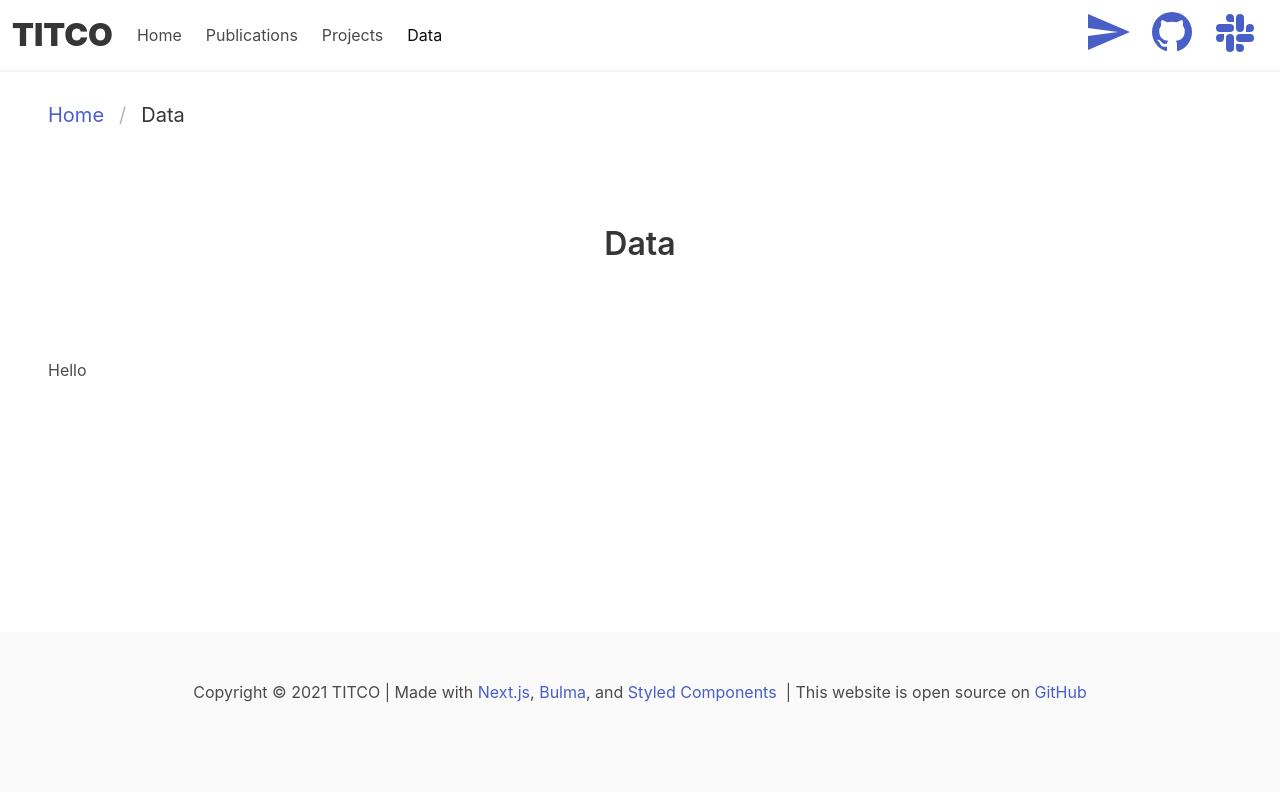
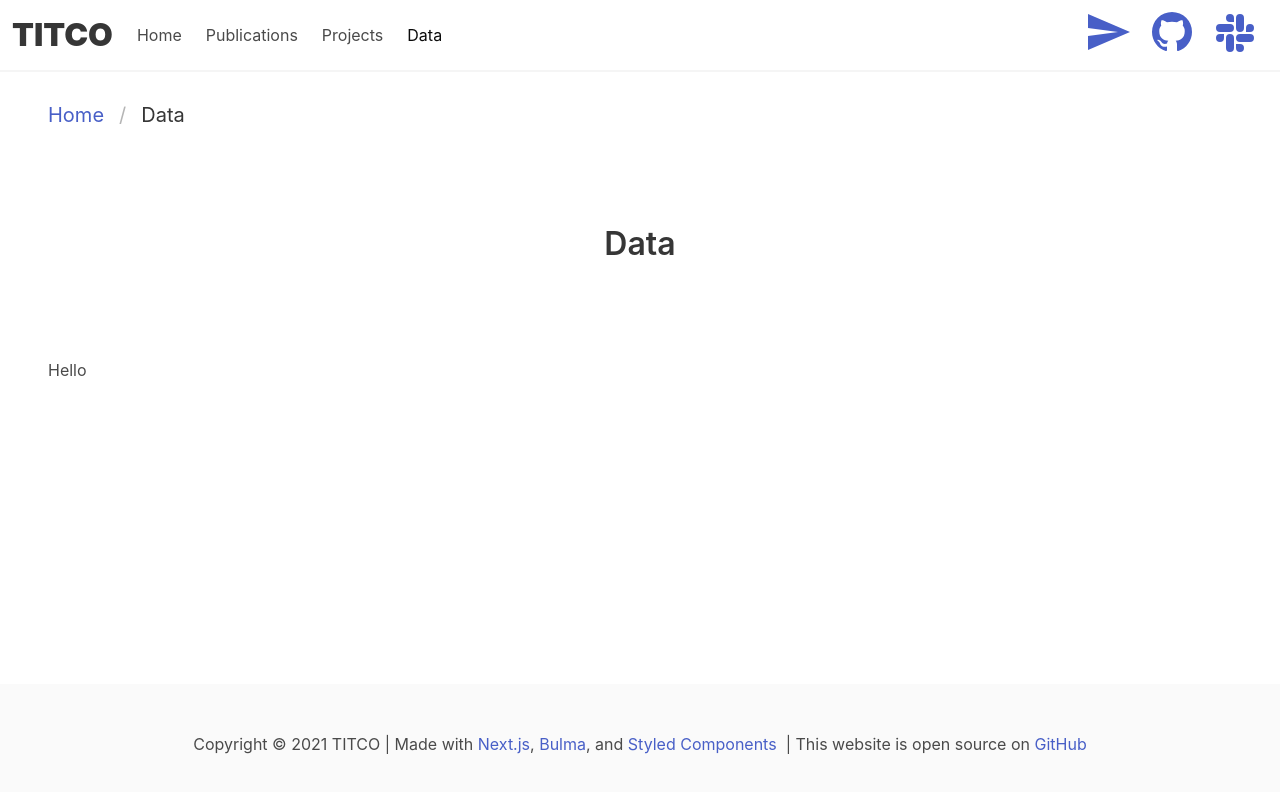
Before and after one commit to martingerdin/titco.org, a Next.js app: page /data in a window 1280 px wide. Shown: the top 792 px of the page. Built offline with nearby package versions, Linux system fonts and the light colour scheme.

Commit message:
Solved issue with sticky footer

```diff
--- a/components/Footer.tsx
+++ b/components/Footer.tsx
@@ -1,16 +1,8 @@
 import Link from "next/link";
-import styled from "styled-components";
-
-const FooterStyled = styled.footer`
-    position: absolute;
-    right: 0;
-    bottom: 0;
-    left: 0;
-`;
 
 export default function Footer() {
   return (
-    <FooterStyled className="footer">
+    <footer className="footer">
 	<div className="content has-text-centered">
 	    <p>Copyright &copy; {new Date().getUTCFullYear()} TITCO |
 		Made with <Link href="https://nextjs.org/"><a>Next.js</a></Link>,&nbsp;
@@ -19,6 +11,6 @@ export default function Footer() {
     | This website is open source on <Link href="https://github.com/titco/titco.org/"><a>GitHub</a></Link>
     	    </p>
 	</div>
-    </FooterStyled>
+    </footer>
   );
 }
--- a/components/Layout.tsx
+++ b/components/Layout.tsx
@@ -1,6 +1,7 @@
 import { ReactElement, useEffect } from "react";
 import { useRouter } from "next/router";
 import Link from "next/link";
+import styled from "styled-components";
 import Navbar from "./Navbar";
 import Footer from "./Footer";
 import capitalise from "../lib/capitalise";
@@ -11,6 +12,16 @@ interface layoutProps {
   subtitle?: string
 }
 
+const ContainerStyled = styled.div`
+    display: flex;
+    flex-direction: column;
+    min-height: 100vh;
+`;
+
+const WrapperStyled = styled.div`
+    flex-grow: 1;
+`;
+
 export default function Layout({children, title = "Title", subtitle = ""}: layoutProps) {
   useEffect(() => {document.querySelector("body").classList.add("has-navbar-fixed-top")})
 
@@ -19,8 +30,9 @@ export default function Layout({children, title = "Title", subtitle = ""}: layou
   const pagename = capitalise(pathname.substring(1));
 
   return (
-    <>
+	<ContainerStyled>
 	    <Navbar activePage={pagename}/>
+	    <WrapperStyled>
 		<section className="section">
 		    <nav className="breadcrumb is-medium" aria-label="breadcrumbs">
 			<ul>
@@ -38,7 +50,8 @@ export default function Layout({children, title = "Title", subtitle = ""}: layou
 		<section className="section">
 		    {children}
 		</section>
+	    </WrapperStyled>
 	    <Footer />
-    </>
+	</ContainerStyled>
   );
 }
```
Lines whose indentation alone changed are shown as unchanged.
